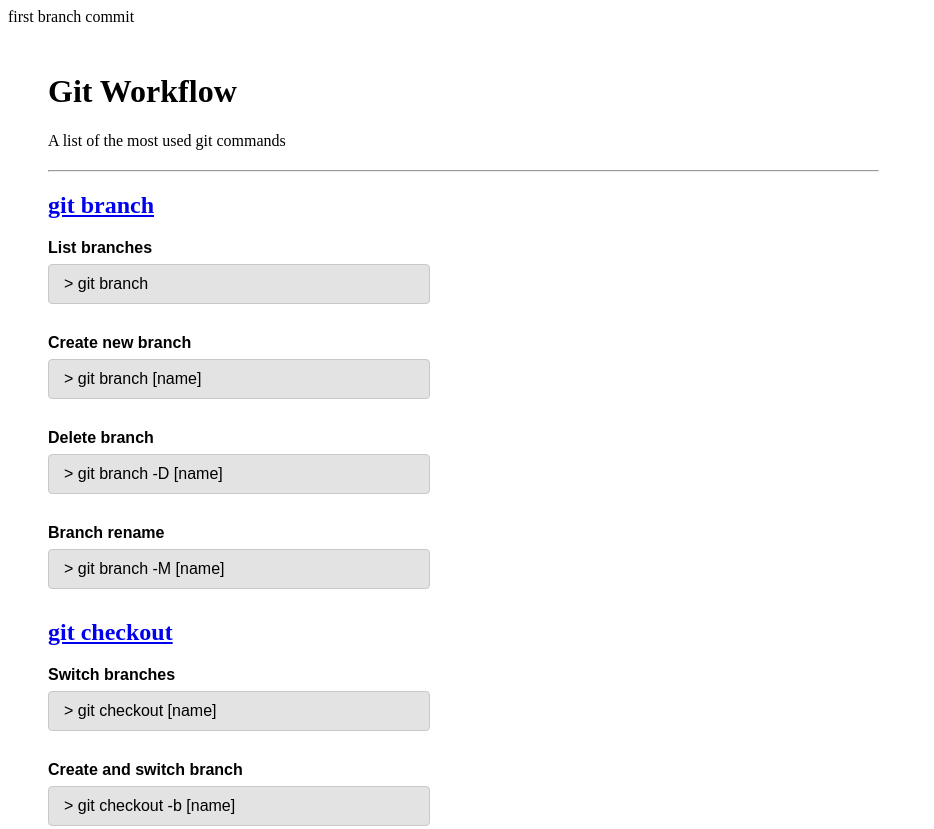
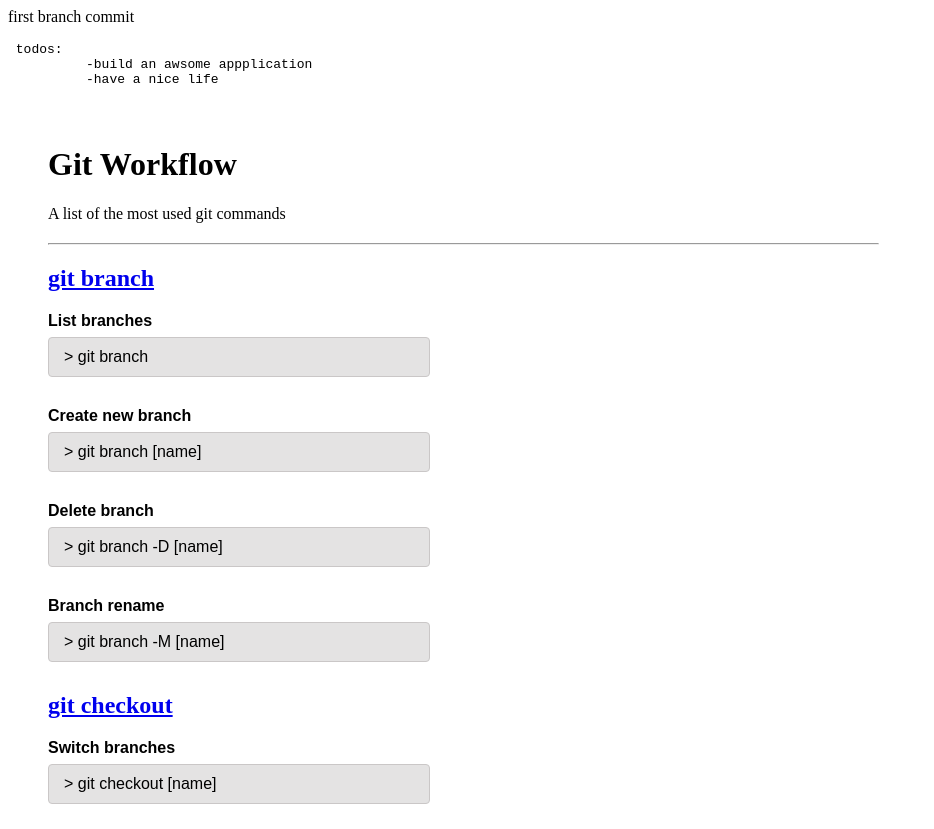
Before and after one commit to ItaiRotstein/git-worflow, a plain HTML site: page index.html in a window 1280 px wide. Shown: the top 829 px of the page, without its empty margins (0-934 px from the left). Drawn offline with Linux system fonts and the light colour scheme.

Commit message:
added pre with todos

```diff
--- a/index.html
+++ b/index.html
@@ -2,6 +2,10 @@
 
 <head>
   <p>first branch commit</p>
+  <pre> todos:
+          -build an awsome appplication
+          -have a nice life
+  </pre>
   <title>git workflow</title>
   <link rel="stylesheet" href="style.css">
   <script src="script.js"></script>
```
